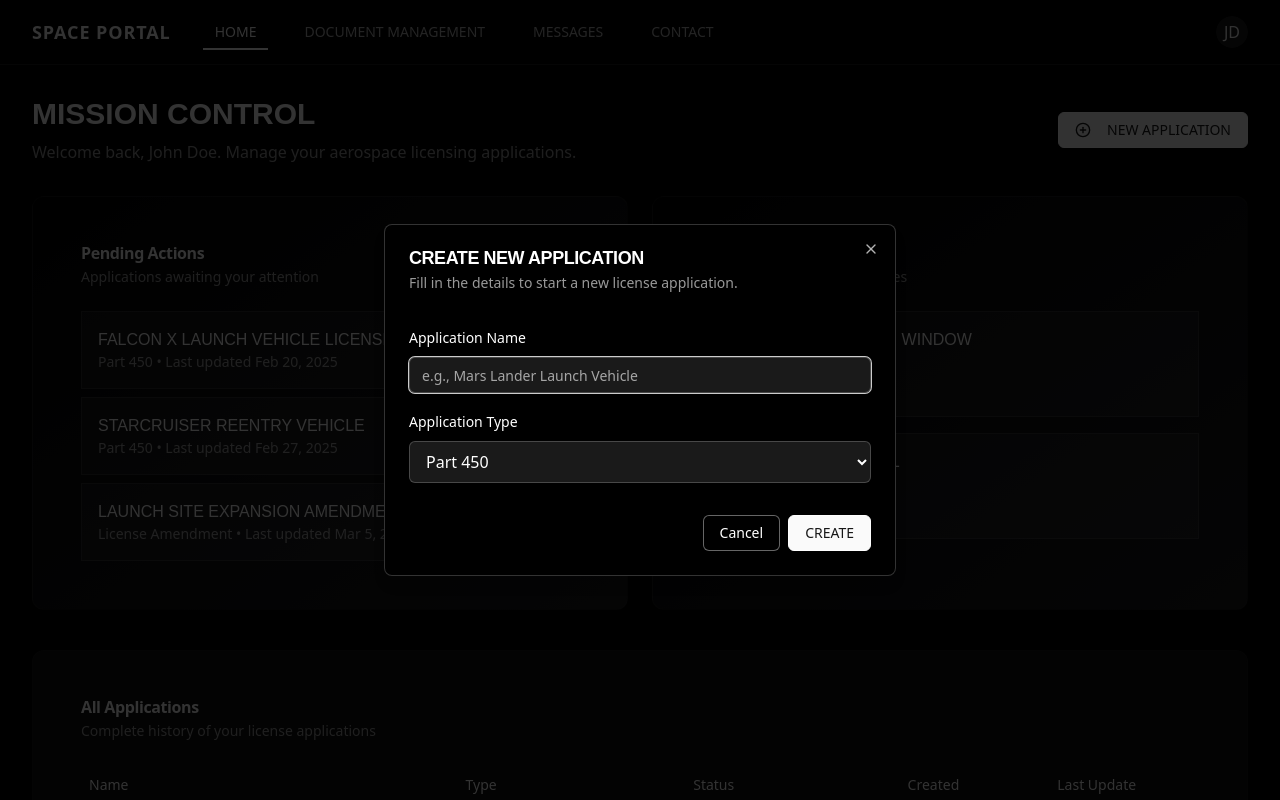
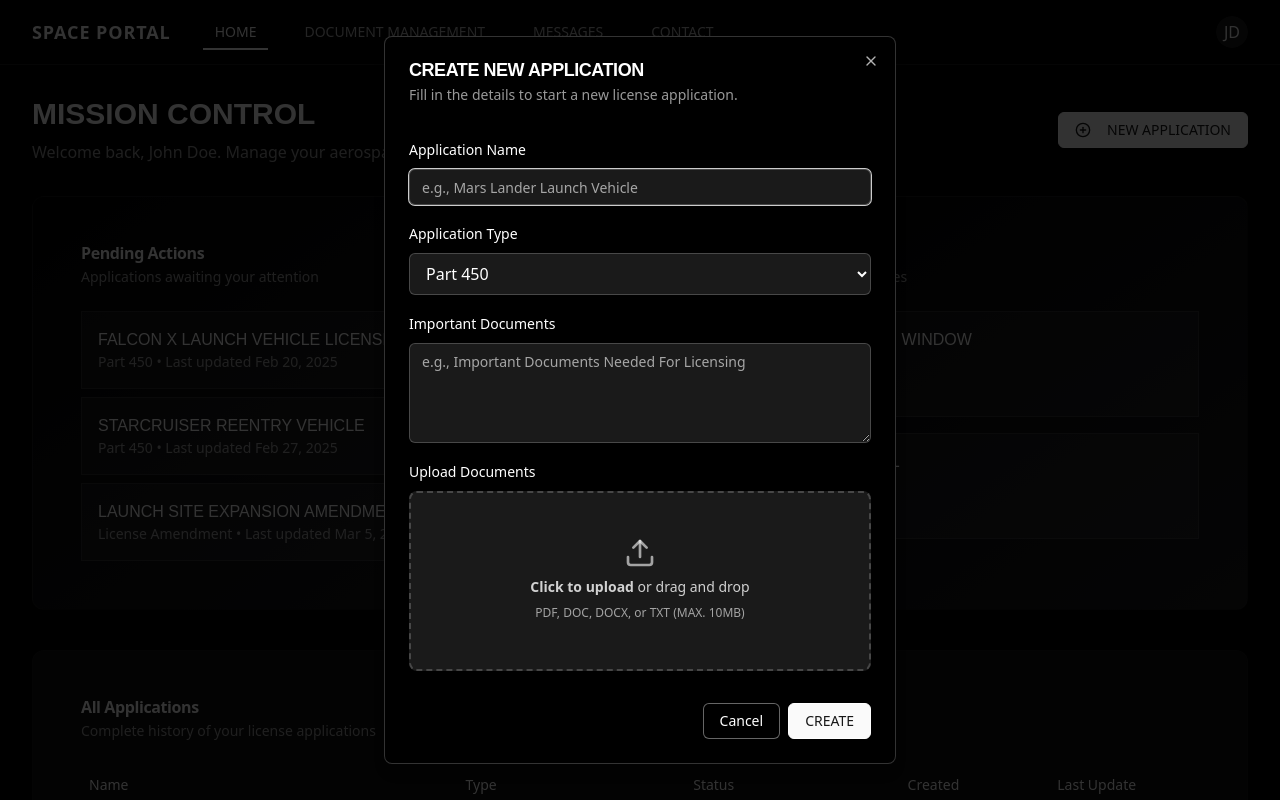
Before and after one commit to rohansat/spli, a Next.js app in the folder space-portal/: page /dashboard in a window 1280 px wide. Both pictures are taken after a click on the button "NEW APPLICATION". Shown: the top 800 px of the page. Built offline with nearby package versions, Linux system fonts and the light colour scheme; a web font is replaced by a local one.

Commit message:
feat: add document upload and description to New Application modal

```diff
--- a/space-portal/src/app/(dashboard)/dashboard/page.tsx
+++ b/space-portal/src/app/(dashboard)/dashboard/page.tsx
@@ -8,10 +8,11 @@ import { Button } from "@/components/ui/button";
 import { Card, CardContent, CardDescription, CardHeader, CardTitle } from "@/components/ui/card";
 import { Dialog, DialogContent, DialogDescription, DialogFooter, DialogHeader, DialogTitle, DialogTrigger } from "@/components/ui/dialog";
 import { Input } from "@/components/ui/input";
+import { Textarea } from "@/components/ui/textarea";
 import { Table, TableBody, TableCell, TableHead, TableHeader, TableRow } from "@/components/ui/table";
 import { currentUser } from "@/lib/mock-data";
 import { Application } from "@/types";
-import { FilePlus, Rocket, PlusCircle } from "lucide-react";
+import { FilePlus, Rocket, PlusCircle, Upload, X } from "lucide-react";
 
 export default function Dashboard() {
   const router = useRouter();
@@ -19,6 +20,19 @@ export default function Dashboard() {
   const [isDialogOpen, setIsDialogOpen] = useState(false);
   const [newApplicationName, setNewApplicationName] = useState("");
   const [newApplicationType, setNewApplicationType] = useState<Application["type"]>("Part 450");
+  const [documentDescription, setDocumentDescription] = useState("");
+  const [uploadedFiles, setUploadedFiles] = useState<File[]>([]);
+
+  const handleFileUpload = (e: React.ChangeEvent<HTMLInputElement>) => {
+    if (e.target.files) {
+      const filesArray = Array.from(e.target.files);
+      setUploadedFiles((prev) => [...prev, ...filesArray]);
+    }
+  };
+
+  const removeFile = (index: number) => {
+    setUploadedFiles((prev) => prev.filter((_, i) => i !== index));
+  };
 
   const handleCreateApplication = () => {
     if (newApplicationName.trim() === "") return;
@@ -26,6 +40,8 @@ export default function Dashboard() {
     const newApp = createApplication(newApplicationName, newApplicationType);
     setIsDialogOpen(false);
     setNewApplicationName("");
+    setDocumentDescription("");
+    setUploadedFiles([]);
 
     // Redirect to the new application form
     router.push(`/applications/${newApp.id}`);
@@ -109,11 +125,69 @@ export default function Dashboard() {
                   <option value="Site License">Site License</option>
                 </select>
               </div>
+              <div className="space-y-2">
+                <label htmlFor="documents" className="text-sm font-medium">
+                  Important Documents
+                </label>
+                <Textarea
+                  id="documents"
+                  value={documentDescription}
+                  onChange={(e) => setDocumentDescription(e.target.value)}
+                  placeholder="e.g., Important Documents Needed For Licensing"
+                  className="bg-white/10 border-white/20 text-white min-h-[100px]"
+                />
+              </div>
+              <div className="space-y-2">
+                <label htmlFor="file-upload" className="text-sm font-medium">
+                  Upload Documents
+                </label>
+                <div className="flex items-center justify-center w-full">
+                  <label htmlFor="file-upload" className="w-full flex flex-col items-center justify-center px-4 py-6 bg-white/10 border-2 border-white/20 border-dashed rounded-lg cursor-pointer hover:bg-white/5 transition-colors">
+                    <div className="flex flex-col items-center justify-center pt-5 pb-6">
+                      <Upload className="h-8 w-8 text-white/60 mb-2" />
+                      <p className="mb-2 text-sm text-white/80">
+                        <span className="font-semibold">Click to upload</span> or drag and drop
+                      </p>
+                      <p className="text-xs text-white/60">PDF, DOC, DOCX, or TXT (MAX. 10MB)</p>
+                    </div>
+                    <input
+                      id="file-upload"
+                      type="file"
+                      className="hidden"
+                      accept=".pdf,.doc,.docx,.txt"
+                      onChange={handleFileUpload}
+                      multiple
+                    />
+                  </label>
+                </div>
+                {uploadedFiles.length > 0 && (
+                  <div className="mt-4 space-y-2">
+                    {uploadedFiles.map((file, index) => (
+                      <div key={index} className="flex items-center justify-between bg-white/5 p-2 rounded">
+                        <span className="text-sm text-white/80">{file.name}</span>
+                        <Button
+                          variant="ghost"
+                          size="sm"
+                          onClick={() => removeFile(index)}
+                          className="text-white/60 hover:text-white"
+                        >
+                          <X className="h-4 w-4" />
+                        </Button>
+                      </div>
+                    ))}
+                  </div>
+                )}
+              </div>
             </div>
             <DialogFooter>
               <Button
                 variant="outline"
-                onClick={() => setIsDialogOpen(false)}
+                onClick={() => {
+                  setIsDialogOpen(false);
+                  setNewApplicationName("");
+                  setDocumentDescription("");
+                  setUploadedFiles([]);
+                }}
                 className="border-white/40 text-white"
               >
                 Cancel
```
